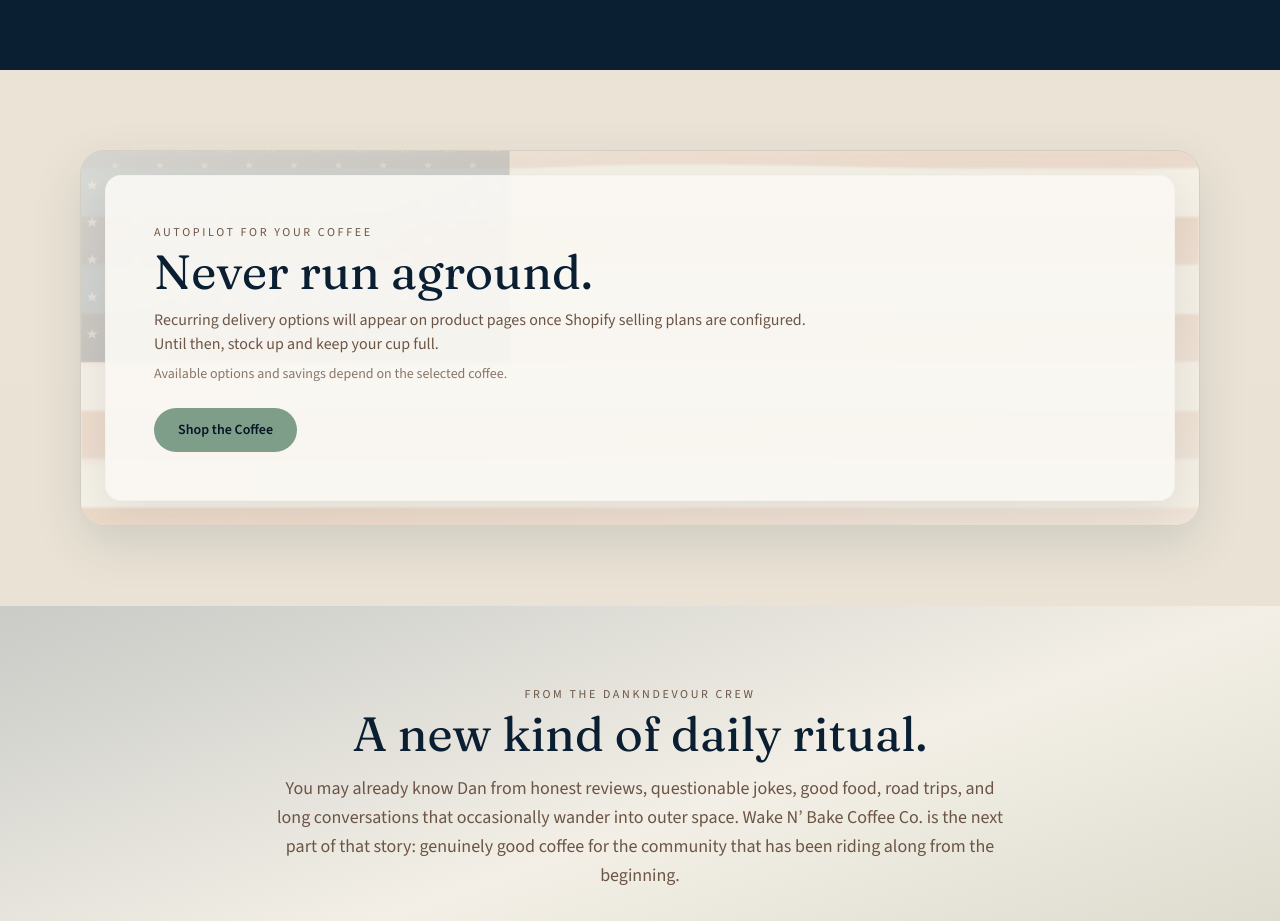
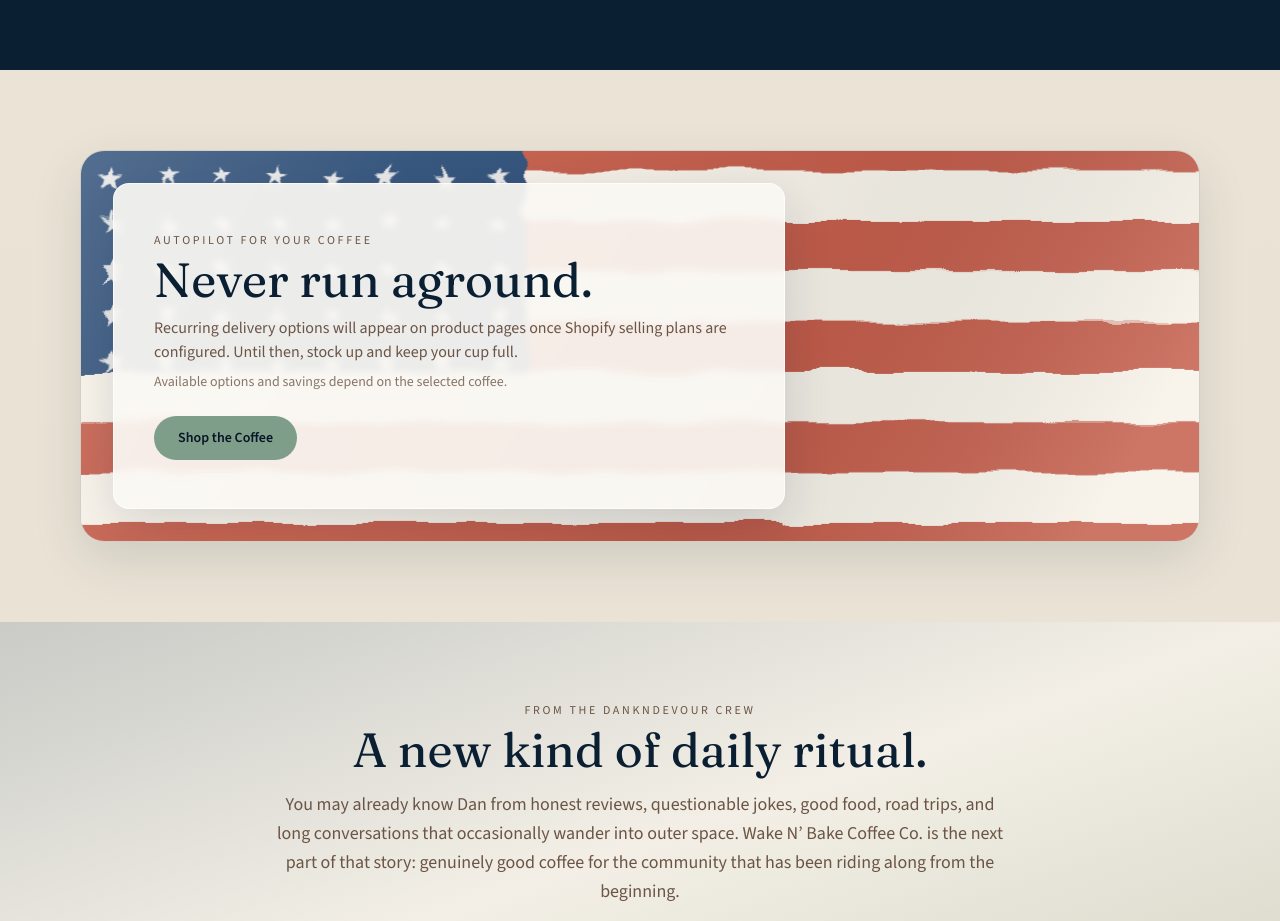
Before and after one commit to asddataking/wakenbakecoffeeco, a Next.js app: page / in a window 1280 px wide. Shown: the part 2580-3501 px from the top of the page. Built offline with nearby package versions, Linux system fonts and the light colour scheme; no server answers.

Commit message:
Make the subscription section flag full-bleed and waving.

```diff
--- a/app/globals.css
+++ b/app/globals.css
@@ -120,4 +120,32 @@
       transform: scale(1.04) translateY(-6px);
     }
   }
+
+  .flag-wave {
+    animation: flag-sway 9s ease-in-out infinite;
+    transform-origin: left center;
+    will-change: transform;
+  }
+
+  @keyframes flag-sway {
+    0%,
+    100% {
+      transform: translate3d(0, 0, 0) skewX(0deg) scale(1.02);
+    }
+    25% {
+      transform: translate3d(-1.2%, 0.6%, 0) skewX(0.6deg) scale(1.035);
+    }
+    50% {
+      transform: translate3d(0.8%, -0.4%, 0) skewX(-0.5deg) scale(1.02);
+    }
+    75% {
+      transform: translate3d(-0.6%, 0.3%, 0) skewX(0.35deg) scale(1.03);
+    }
+  }
+
+  @media (prefers-reduced-motion: reduce) {
+    .flag-wave {
+      animation: none;
+    }
+  }
 }
--- a/components/sections/SubscriptionSection.tsx
+++ b/components/sections/SubscriptionSection.tsx
@@ -1,7 +1,7 @@
-import Image from "next/image";
 import Link from "next/link";
 import type { Product } from "@/lib/shopify/types";
 import { siteCopy } from "@/lib/content/site-copy";
+import { WavingFlagBackground } from "@/components/sections/WavingFlagBackground";
 
 export function SubscriptionSection({
   hasSellingPlans,
@@ -13,20 +13,11 @@
 
   return (
     <section className="mx-auto max-w-6xl px-4 py-20">
-      <div className="relative overflow-hidden rounded-3xl border border-ocean/10 shadow-soft">
-        <div className="absolute inset-0" aria-hidden>
-          <Image
-            src="/placeholders/flag-soft.svg"
-            alt=""
-            fill
-            sizes="(max-width: 1152px) 100vw, 1152px"
-            className="object-cover object-center opacity-90"
-            priority={false}
-          />
-          <div className="absolute inset-0 bg-gradient-to-br from-cream/35 via-transparent to-cream/45" />
-        </div>
+      <div className="relative isolate min-h-[22rem] overflow-hidden rounded-3xl border border-ocean/10 shadow-soft md:min-h-[24rem]">
+        <WavingFlagBackground />
 
-        <div className="relative m-4 rounded-2xl border border-cream/60 bg-foam/92 px-6 py-10 shadow-[0_12px_40px_rgba(11,31,51,0.08)] backdrop-blur-[2px] md:m-6 md:px-12 md:py-12">
+        <div className="relative z-10 flex h-full items-center p-5 md:p-8">
+          <div className="w-full max-w-2xl rounded-2xl border border-white/70 bg-foam/93 px-6 py-10 shadow-[0_16px_48px_rgba(11,31,51,0.14)] backdrop-blur-[3px] md:px-10 md:py-12">
             <p className="text-xs tracking-[0.22em] text-driftwood uppercase">
               {subscriptions.eyebrow}
             </p>
@@ -35,7 +26,7 @@
             </h2>
             {hasSellingPlans ? (
               <>
-              <p className="mt-3 max-w-2xl text-driftwood">{subscriptions.body}</p>
+                <p className="mt-3 text-driftwood">{subscriptions.body}</p>
                 <p className="mt-2 text-sm text-driftwood/80">{subscriptions.note}</p>
                 <Link
                   href={subscriptions.primaryHref}
@@ -46,7 +37,7 @@
               </>
             ) : (
               <>
-              <p className="mt-3 max-w-2xl text-driftwood">{subscriptions.fallbackBody}</p>
+                <p className="mt-3 text-driftwood">{subscriptions.fallbackBody}</p>
                 <p className="mt-2 text-sm text-driftwood/80">{subscriptions.note}</p>
                 <Link
                   href={subscriptions.fallbackHref}
@@ -58,6 +49,7 @@
             )}
           </div>
         </div>
+      </div>
     </section>
   );
 }
--- /dev/null
+++ b/components/sections/WavingFlagBackground.tsx
@@ -0,0 +1,80 @@
+/**
+ * Full-bleed soft American flag with a gentle fabric wave.
+ * Decorative only — sits behind subscription copy.
+ */
+export function WavingFlagBackground() {
+  return (
+    <div className="pointer-events-none absolute inset-0 overflow-hidden" aria-hidden>
+      <div className="flag-wave absolute inset-[-4%] h-[108%] w-[108%]">
+        <svg
+          viewBox="0 0 1235 650"
+          className="h-full w-full"
+          preserveAspectRatio="xMidYMid slice"
+          xmlns="http://www.w3.org/2000/svg"
+        >
+          <defs>
+            <filter id="flagFabric" x="-10%" y="-10%" width="120%" height="120%">
+              <feTurbulence
+                type="fractalNoise"
+                baseFrequency="0.012 0.04"
+                numOctaves="2"
+                seed="3"
+                result="noise"
+              >
+                <animate
+                  attributeName="baseFrequency"
+                  dur="8s"
+                  values="0.012 0.04;0.018 0.055;0.012 0.04"
+                  repeatCount="indefinite"
+                />
+              </feTurbulence>
+              <feDisplacementMap
+                in="SourceGraphic"
+                in2="noise"
+                scale="18"
+                xChannelSelector="R"
+                yChannelSelector="G"
+              />
+            </filter>
+            <pattern id="flagStars" width="55" height="46" patternUnits="userSpaceOnUse">
+              <path
+                d="M27.5 8l2.6 8h8.4l-6.8 5 2.6 8-6.8-5-6.8 5 2.6-8-6.8-5h8.4z"
+                fill="#F8F6F1"
+                opacity="0.92"
+              />
+            </pattern>
+            <linearGradient id="flagLight" x1="0" y1="0" x2="1" y2="0.3">
+              <stop offset="0%" stopColor="#ffffff" stopOpacity="0.22" />
+              <stop offset="35%" stopColor="#ffffff" stopOpacity="0.05" />
+              <stop offset="70%" stopColor="#0b1f33" stopOpacity="0.06" />
+              <stop offset="100%" stopColor="#ffffff" stopOpacity="0.16" />
+            </linearGradient>
+          </defs>
+
+          <g filter="url(#flagFabric)">
+            {/* Softened classic flag colors so the white copy panel stays readable */}
+            <rect width="1235" height="50" y="0" fill="#C45C4A" />
+            <rect width="1235" height="50" y="50" fill="#F7F2E8" />
+            <rect width="1235" height="50" y="100" fill="#C45C4A" />
+            <rect width="1235" height="50" y="150" fill="#F7F2E8" />
+            <rect width="1235" height="50" y="200" fill="#C45C4A" />
+            <rect width="1235" height="50" y="250" fill="#F7F2E8" />
+            <rect width="1235" height="50" y="300" fill="#C45C4A" />
+            <rect width="1235" height="50" y="350" fill="#F7F2E8" />
+            <rect width="1235" height="50" y="400" fill="#C45C4A" />
+            <rect width="1235" height="50" y="450" fill="#F7F2E8" />
+            <rect width="1235" height="50" y="500" fill="#C45C4A" />
+            <rect width="1235" height="50" y="550" fill="#F7F2E8" />
+            <rect width="1235" height="50" y="600" fill="#C45C4A" />
+
+            <rect width="494" height="350" fill="#2F4F78" />
+            <rect width="494" height="350" fill="url(#flagStars)" />
+          </g>
+
+          {/* Soft daylight sweep across the fabric */}
+          <rect width="1235" height="650" fill="url(#flagLight)" />
+        </svg>
+      </div>
+    </div>
+  );
+}
```
Also changed, not shown: public/placeholders/flag-soft.svg (deleted). Lines whose indentation alone changed are shown as unchanged.
